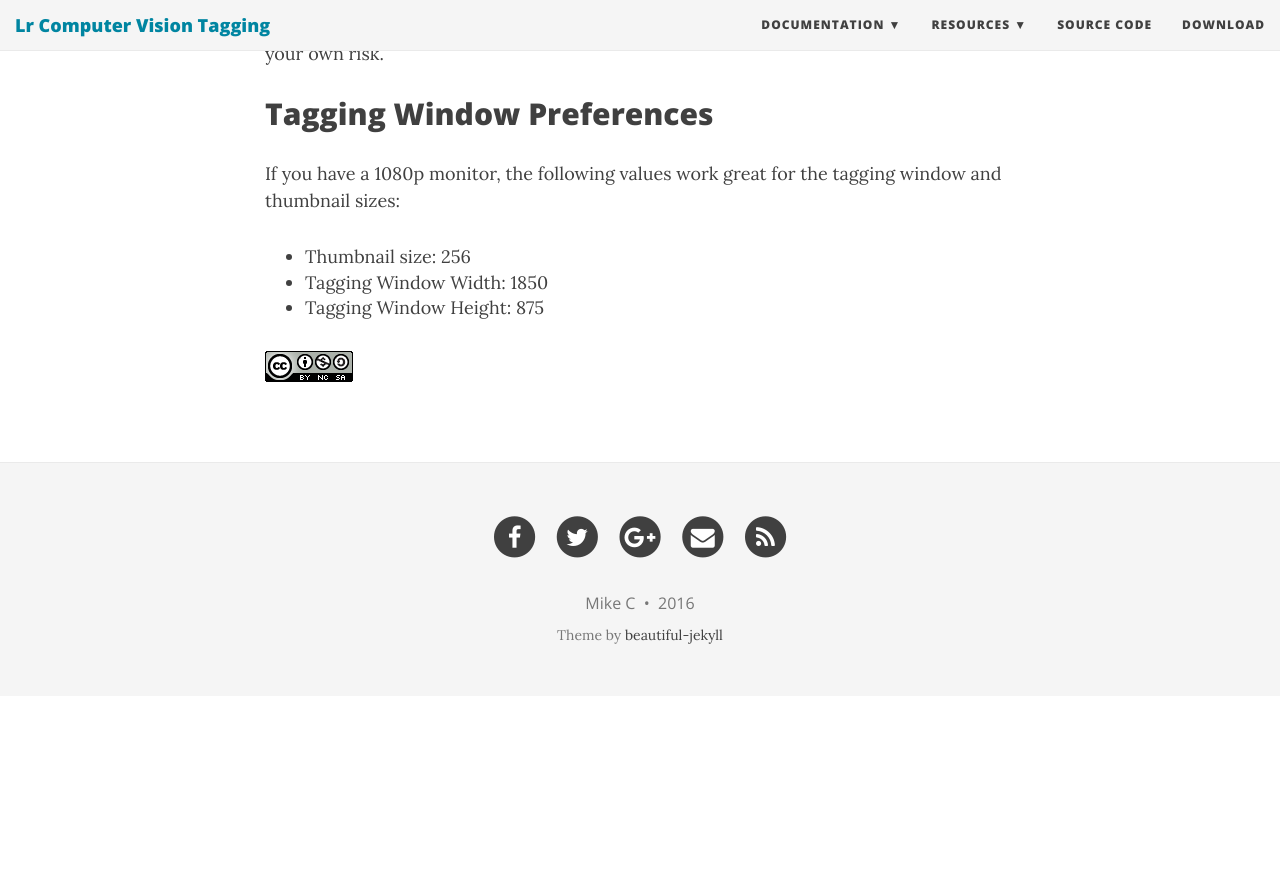
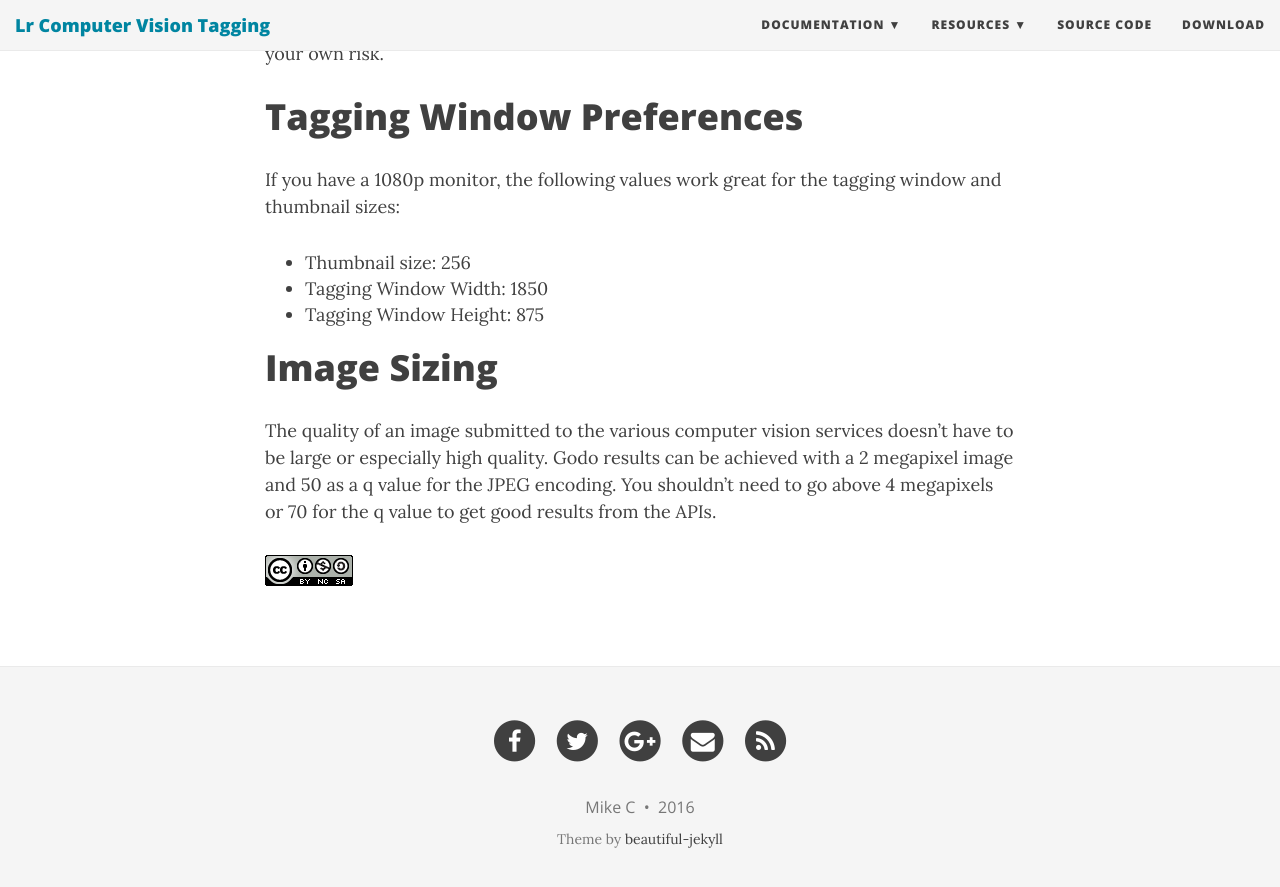
Before and after one commit to nyomanb/lr_plugin_computer_vision_tagging, a Jekyll site: the page built from docs/pro_tips.md, in a window 1280 px wide and 900 px high, scrolled down 589 px. Shown: the top 887 px of the window. Built offline with Jekyll 4.4.1, drawn with Linux system fonts in a browser that asks for light colours; nearby versions of some CDN libraries; before the commit the page ends 1285 px from its top, so only the background shows below that.

Commit message:
Add protip about image sizing

```diff
--- a/docs/pro_tips.md
+++ b/docs/pro_tips.md
@@ -12,11 +12,14 @@
 # JPEG Mini
 The plugin will work with the JPEG mini plugin generally. It may cause a 1004 error, use at your own risk.
 
-## Tagging Window Preferences
+# Tagging Window Preferences
 If you have a 1080p monitor, the following values work great for the tagging window and thumbnail sizes:
 
 - Thumbnail size: 256
 - Tagging Window Width: 1850
 - Tagging Window Height: 875
 
+# Image Sizing
+The quality of an image submitted to the various computer vision services doesn't have to be large or especially high quality. Godo results can be achieved with a 2 megapixel image and 50 as a q value for the JPEG encoding. You shouldn't need to go above 4 megapixels or 70 for the q value to get good results from the APIs.
+
 ![Creative Commons License]({{ '/img/CC-BY-SA-NC-4.0.png' | prepend: site.baseurl | replace: '//', '/' }})
```
